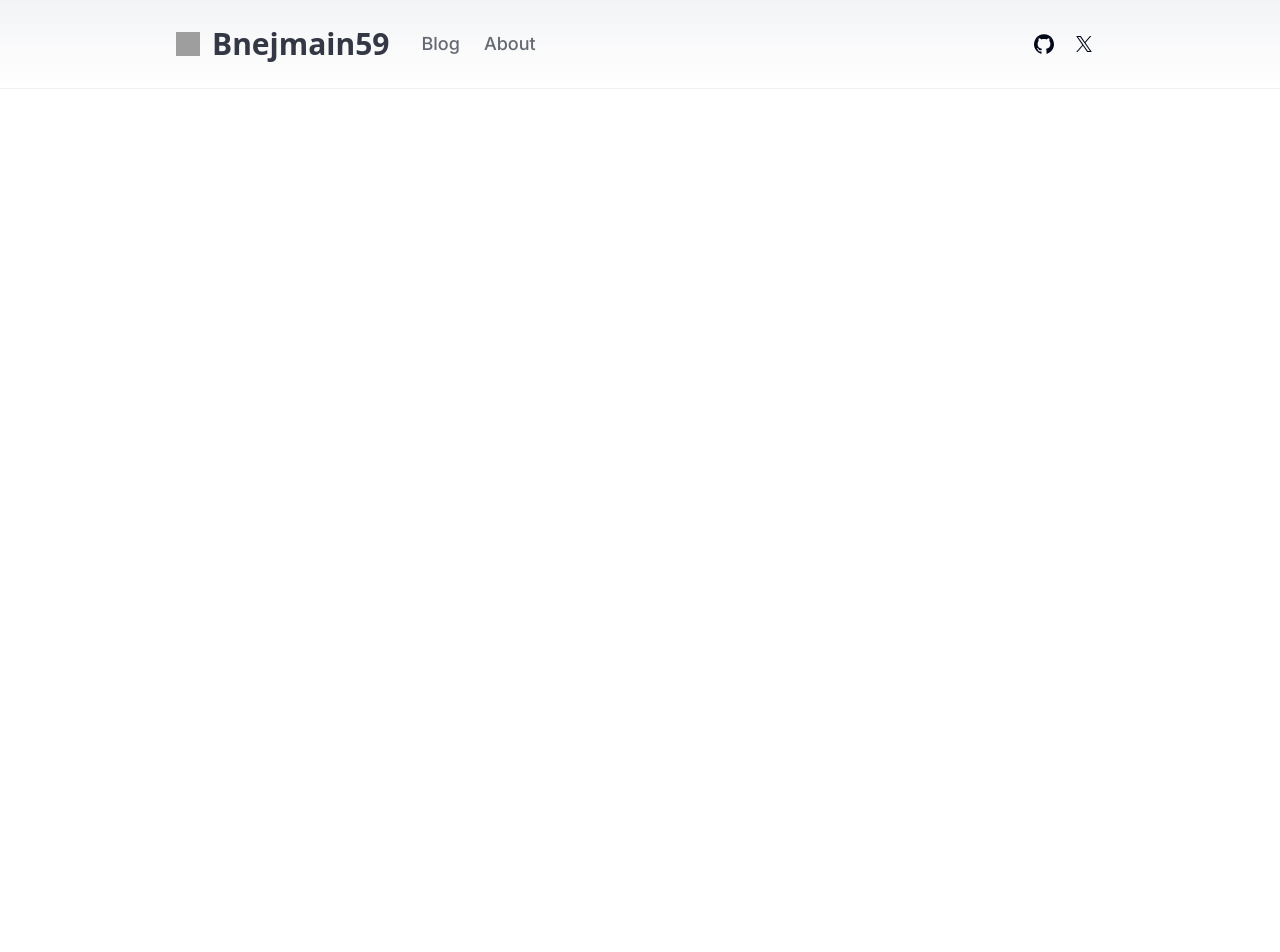
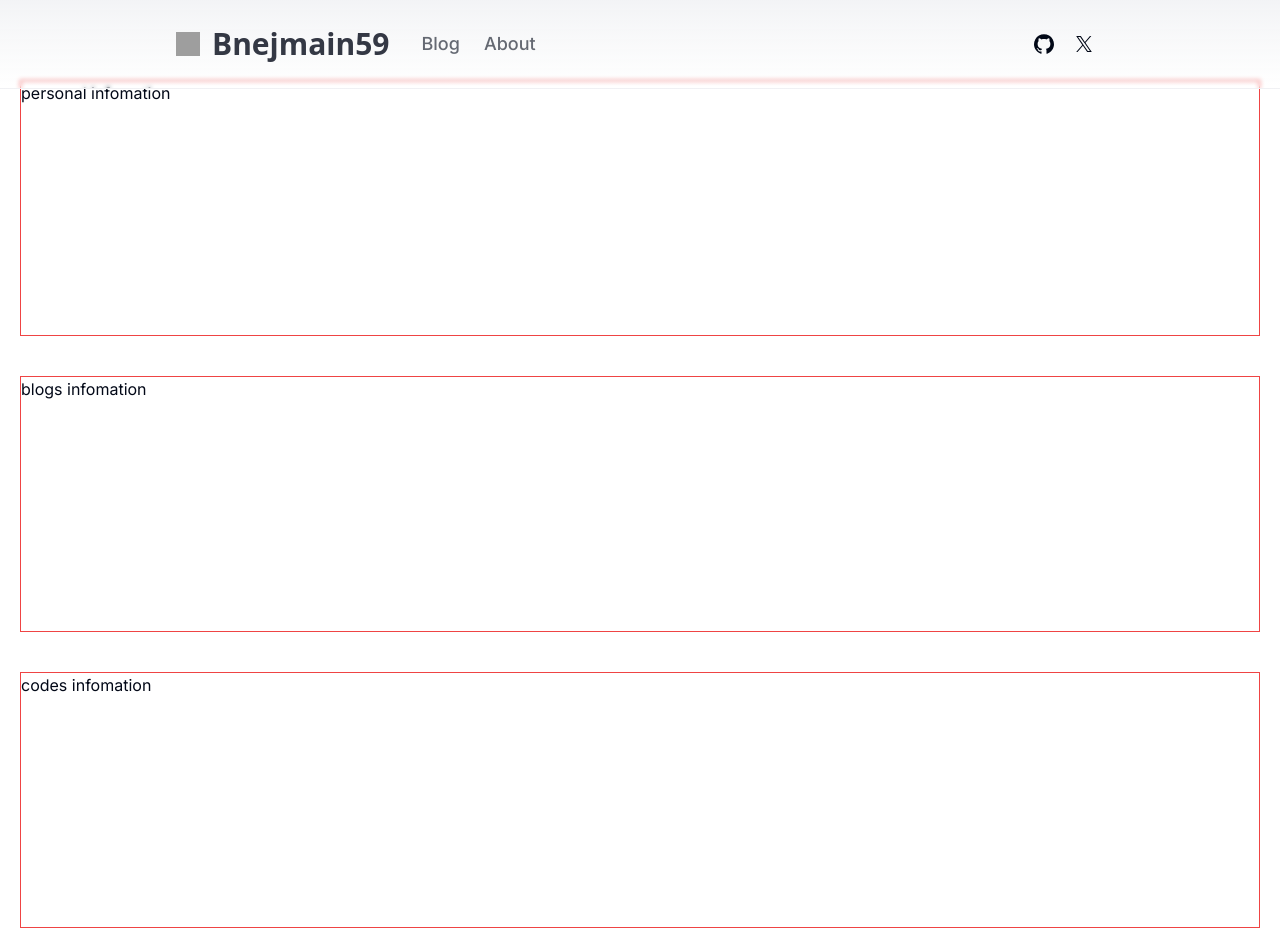
Before and after one commit to BenjaminWu-59/blog-benjamin59, a Next.js app: page / in a window 1280 px wide. Shown: the top 952 px of the page. Before the commit the page ends 800 px from the top, so only its background shows below. Built offline with nearby package versions, Linux system fonts and the light colour scheme; grey boxes are pictures that could not be loaded; a web font is replaced by a local one.

Commit message:
home layout optimized

```diff
--- a/app/layout.tsx
+++ b/app/layout.tsx
@@ -24,7 +24,9 @@ export default function RootLayout({
       )}>
         <div className="relative flex min-h-dvh flex-col bg-background">
           <SiteHeader />
-          <main className="flex-1">{children}</main>
+          <main className="flex-1 pt-20 p-5">
+            {children}
+          </main>
         </div>
       </body>
     </html>
--- a/app/page.tsx
+++ b/app/page.tsx
@@ -1,5 +1,26 @@
 export default function Home() {
   return (
-    <section></section>
+    <>
+      <section className="h-64 mb-10 border border-red-500">
+        <div>
+          personal infomation
+        </div>
+      </section>
+      <section className="h-64 mb-10 border border-red-500">
+        <div>
+          blogs infomation
+        </div>
+      </section>
+      <section className="h-64 mb-10 border border-red-500">
+        <div>
+          codes infomation
+        </div>
+      </section>
+      <section className="h-64 mb-10 border border-red-500">
+        <div>
+          skills infomation
+        </div>
+      </section>
+    </>
   );
 }
```
